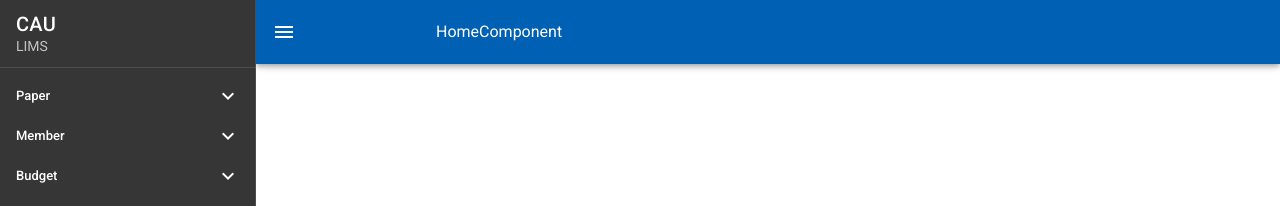
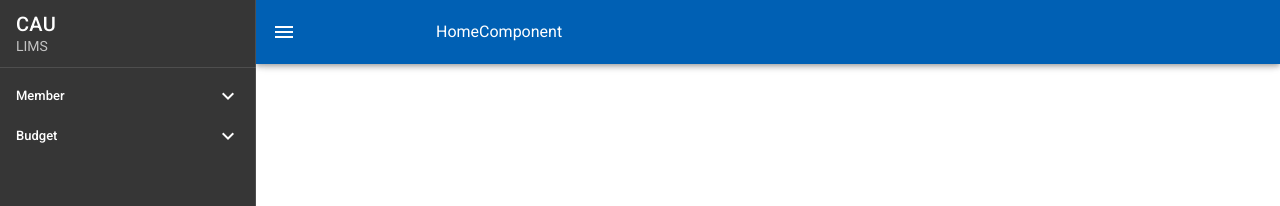
Before and after one commit to delfin-Yoon/gdl-lims, a Vue app in the folder frontend/: page / in a window 1280 px wide. Shown: the top 206 px of the page. Built offline with nearby package versions, Linux system fonts and the light colour scheme.

Commit message:
메뉴 정리 (회원, 예산)

```diff
--- a/frontend/src/App.vue
+++ b/frontend/src/App.vue
@@ -108,21 +108,21 @@ export default {
     return {
       menuItems: [
         // { title: 'Main', to: '/'},
-        {
-          title: 'Paper',
-          items: [
-            { title: 'PaperList', to: '/paperList' },
-            { title: 'PaperCreate', to: '/paperCreate' },
-            { title: 'PaperCreate2', to: '/paperCreate2' },
-            { title: 'PaperDetail', to: '/paperDetail' },
-          ],
-        },
+        // {
+        //   title: 'Paper',
+        //   items: [
+        //     { title: 'PaperList', to: '/paperList' },
+        //     { title: 'PaperCreate', to: '/paperCreate' },
+        //     { title: 'PaperCreate2', to: '/paperCreate2' },
+        //     { title: 'PaperDetail', to: '/paperDetail' },
+        //   ],
+        // },
         {
           title: 'Member',
           items: [
             { title: 'MemberList', to: '/memberList' },
             { title: 'MemberCreate', to: '/memberCreate' },
-            { title: 'MemberDetail', to: '/memberDetail' },
+            // { title: 'MemberDetail', to: '/memberDetail' },
           ]
         },
         {
```
